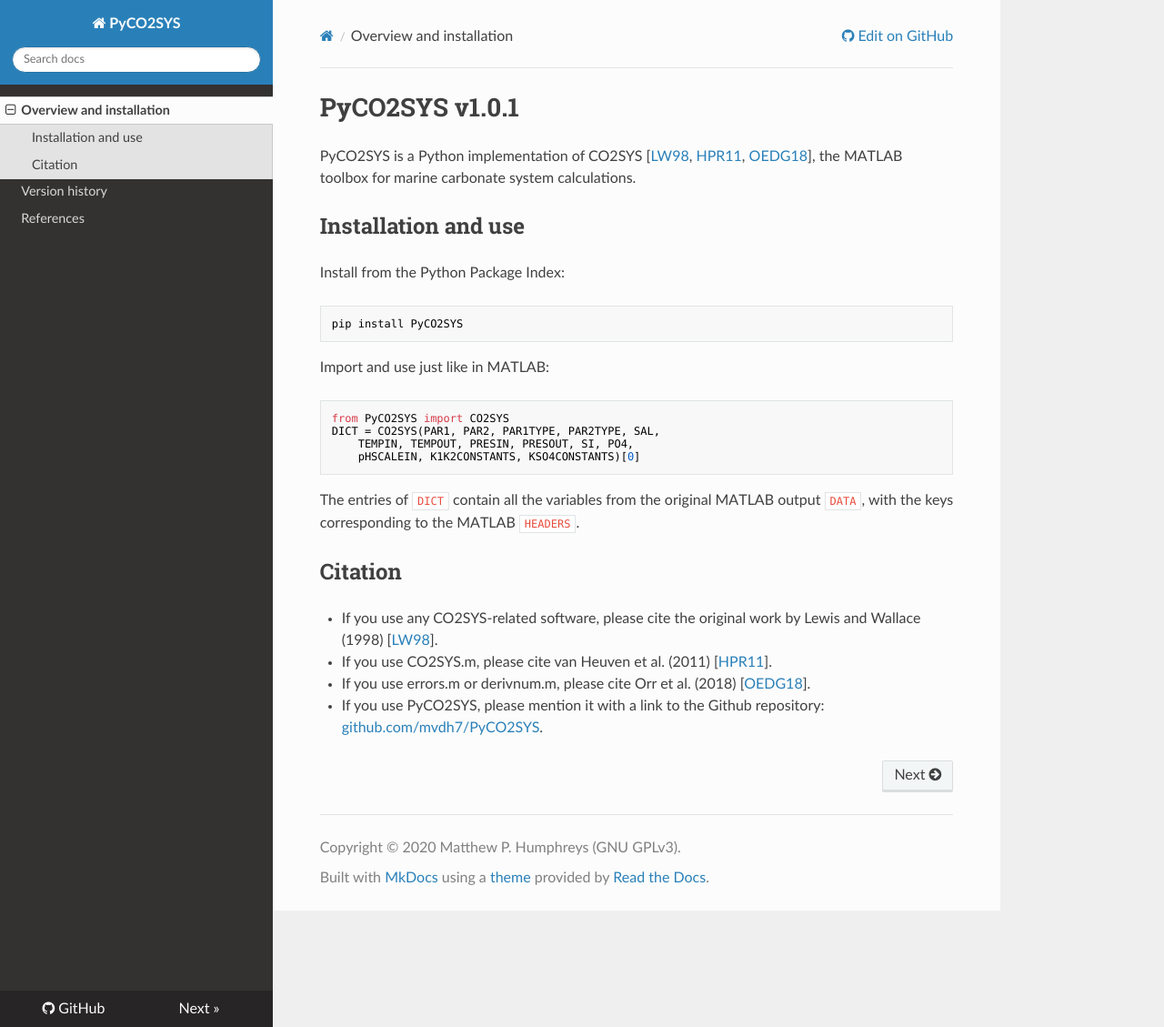
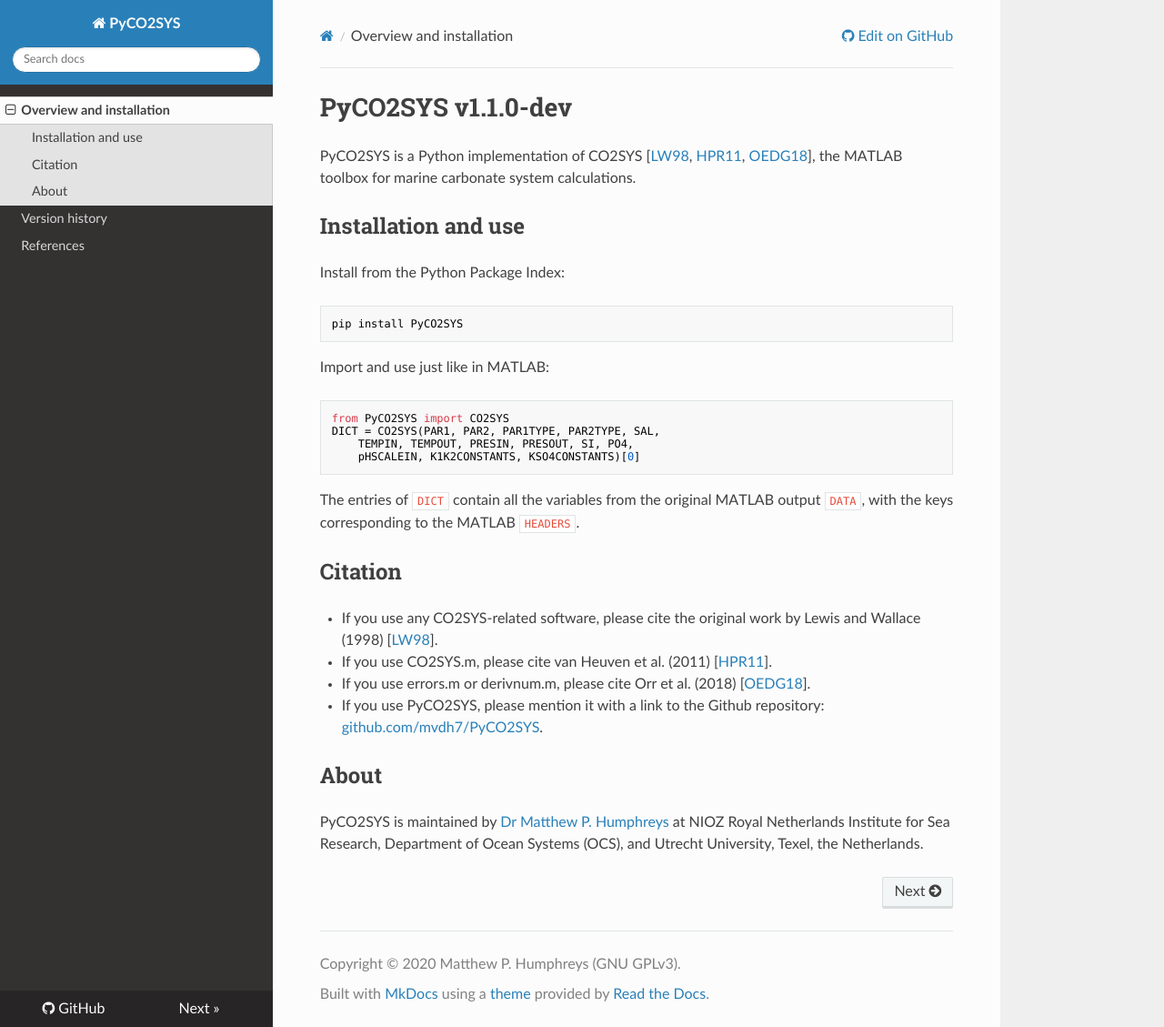
Before and after one commit to mvdh7/PyCO2SYS, an MkDocs documentation site: the page built from docs/index.md, in a window 1280 px wide and 1129 px high. Shown: the whole window at 91% size. Built offline with MkDocs 1.6.1, drawn with Linux system fonts in a browser that asks for light colours; nearby versions of some CDN libraries.

Commit message:
Onwards to 1.1.0

```diff
--- a/docs/index.md
+++ b/docs/index.md
@@ -1,4 +1,4 @@
-# PyCO2SYS v1.0.1
+# PyCO2SYS v1.1.0-dev
 
 PyCO2SYS is a Python implementation of CO2SYS [[LW98](refs/#LW98), [HPR11](refs/#HPR11), [OEDG18](refs/#OEDG18)], the MATLAB toolbox for marine carbonate system calculations.
 
@@ -25,3 +25,7 @@ The entries of `DICT` contain all the variables from the original MATLAB output
   * If you use CO2SYS.m, please cite van Heuven et al. (2011) [[HPR11](refs/#HPR11)].
   * If you use errors.m or derivnum.m, please cite Orr et al. (2018) [[OEDG18](refs/#OEDG18)].
   * If you use PyCO2SYS, please mention it with a link to the Github repository: [github.com/mvdh7/PyCO2SYS](https://github.com/mvdh7/PyCO2SYS).
+
+## About
+
+PyCO2SYS is maintained by [Dr Matthew P. Humphreys](https://mvdh.xyz) at NIOZ Royal Netherlands Institute for Sea Research, Department of Ocean Systems (OCS), and Utrecht University, Texel, the Netherlands.
```
Also changed, not shown: README.md (+1 -1 lines), docs/versions.md (+4 -0 lines), 1 other file.
